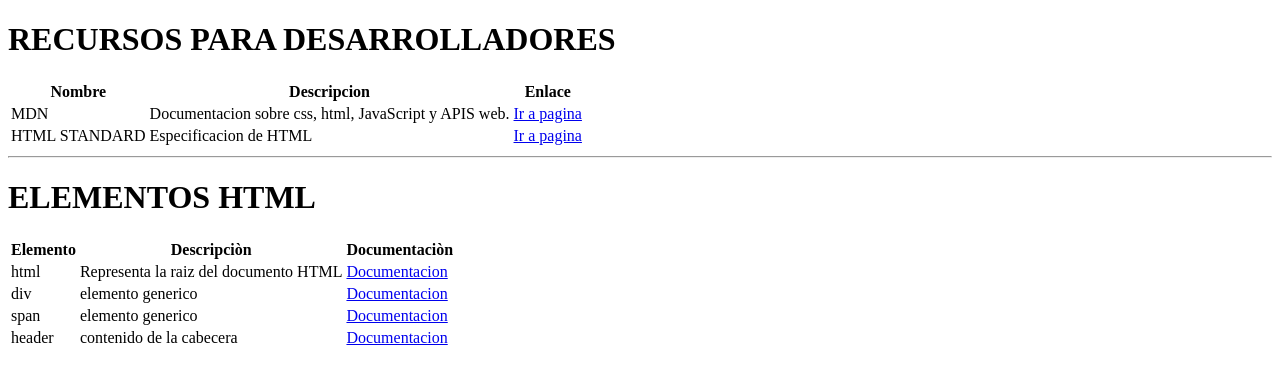
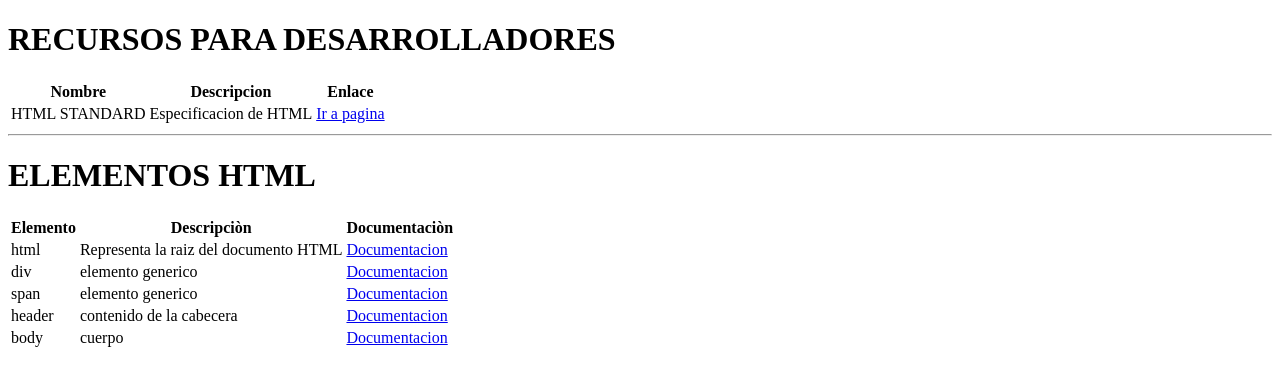
Before and after one commit to AdaiIllanesGutierrez/Mi-Manual, a plain HTML site: page index.html in a window 1280 px wide. Drawn offline with Linux system fonts and the light colour scheme.

Commit message:
Crear informacion html

```diff
--- a/index.html
+++ b/index.html
@@ -4,9 +4,10 @@
     <meta charset="UTF-8">
     <meta http-equiv="X-UA-Compatible" content="IE=edge">
     <meta name="viewport" content="width=device-width, initial-scale=1.0">
+
     <title>Document</title>
 </head>
-<body>
+<body >
     <h1>RECURSOS PARA DESARROLLADORES</h1>
     <table>
         <thead>
@@ -17,13 +18,7 @@
             </tr>
         </thead>
         <tbody>
-            <tr>
-                <td>MDN</td>
-                <td>
-                    Documentacion sobre css, html, JavaScript y APIS web.
-                </td>
-                <td><a href="https://developer.mozilla.org/es/" target="_blank">Ir a pagina</a></td>
-            </tr>
+
             <tr>
                 <td>HTML STANDARD</td>
                 <td>Especificacion de HTML</td>
@@ -62,6 +57,11 @@
                 <td>contenido de la cabecera </td>
                 <td><a href="https://developer.mozilla.org/en-US/docs/Web/HTML/Element/header" target="_blank">Documentacion</a></td>
             </tr>
+            <tr>
+                <td>body</td>
+                <td>cuerpo </td>
+                <td><a href="https://developer.mozilla.org/en-US/docs/Web/HTML/Element/body" target="_blank">Documentacion</a></td>
+            </tr>
         </tbody>
     </table>
 </body>
```
